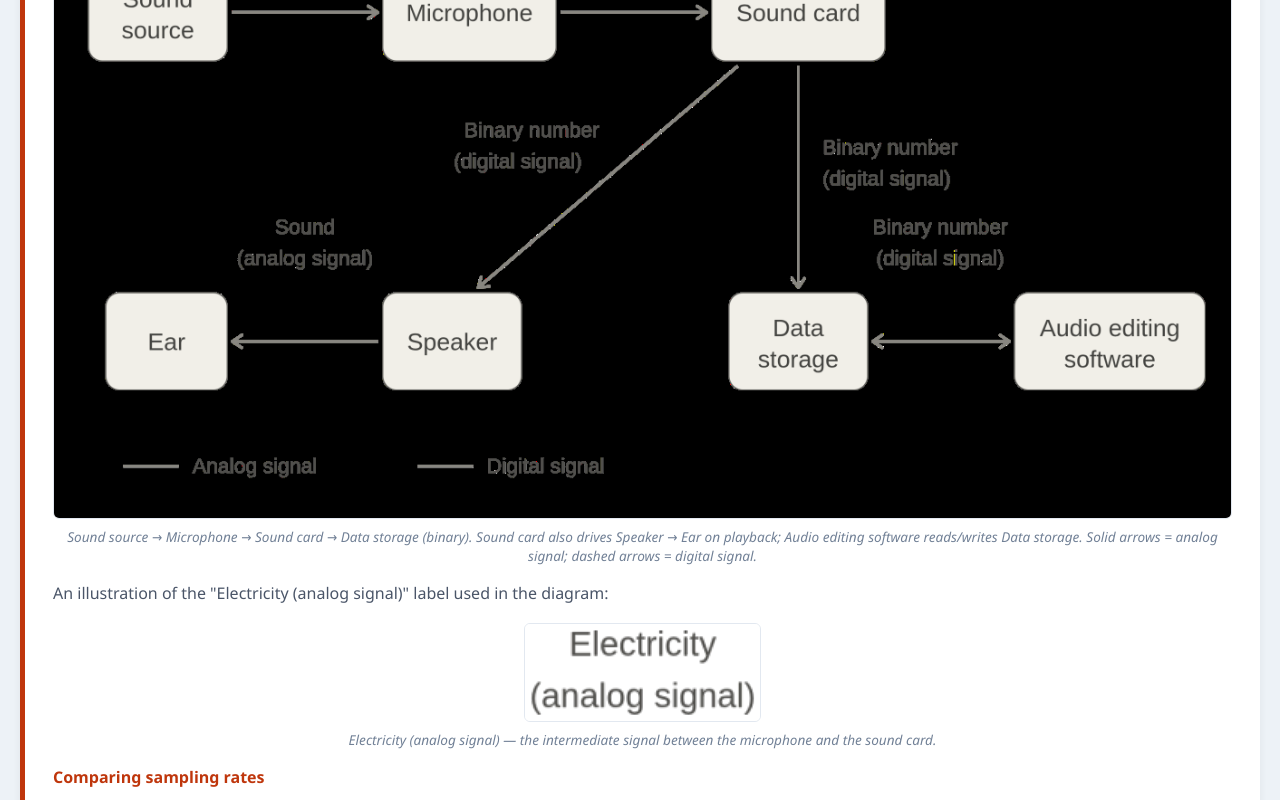
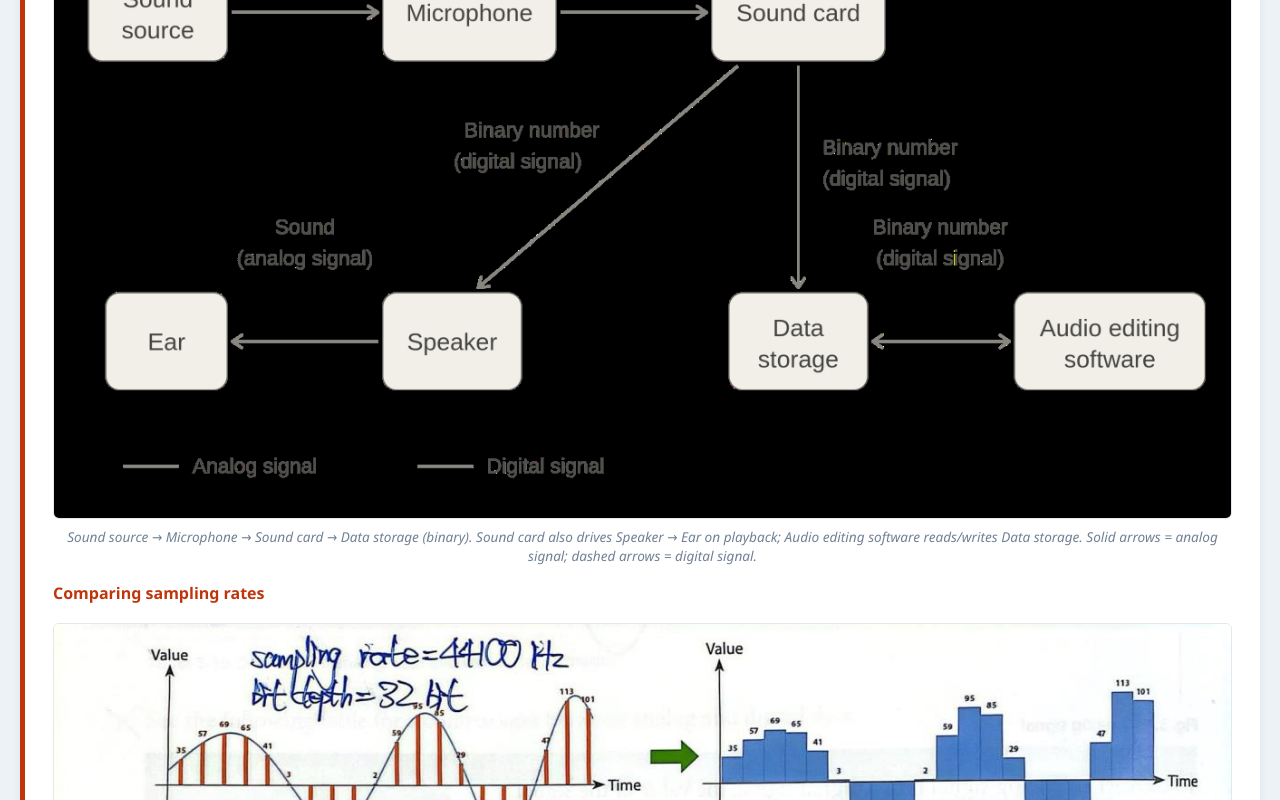
Before and after one commit to notiamalfred/ICTLearn, a website: page digitalisation.html in a window 1280 px wide. Shown: the part 2000-2800 px from the top of the page. Drawn offline with Linux system fonts and the light colour scheme.

Commit message:
Revise digital data storage examples and remove illustration
Updated examples for clarity and removed unnecessary illustration.

```diff
--- a/digitalisation.html
+++ b/digitalisation.html
@@ -59,7 +59,7 @@
           <p><strong>Digital data (數碼資料)</strong> is represented in discrete symbols (like "0" and "1"), such as text documents, digital photos and audio files. It is usually stored and used in devices like computers and smartphones.</p>
           <ul>
             <li>Analog data storage examples: photographic films, cassette tape</li>
-            <li>Digital data storage: memory cards in digital cameras, optical discs</li>
+            <li>Digital data storage examples: memory cards in digital cameras, optical discs</li>
           </ul>
           <p><strong>MP3:</strong> compressed audio</p>
           <p><strong>WAV:</strong> raw audio</p>
@@ -101,12 +101,6 @@
           <figure>
             <img src="images/ict-p15-2.png" alt="Sound source → Microphone → Sound card → Data storage diagram, with Speaker → Ear and Audio editing software also shown; analog signal and digital signal legend at the bottom">
             <figcaption>Sound source → Microphone → Sound card → Data storage (binary). Sound card also drives Speaker → Ear on playback; Audio editing software reads/writes Data storage. Solid arrows = analog signal; dashed arrows = digital signal.</figcaption>
-          </figure>
-
-          <p>An illustration of the "Electricity (analog signal)" label used in the diagram:</p>
-          <figure>
-            <img src="images/ict-p15-3.png" alt="Label reading: Electricity (analog signal)">
-            <figcaption>Electricity (analog signal) — the intermediate signal between the microphone and the sound card.</figcaption>
           </figure>
 
           <h4>Comparing sampling rates</h4>
```
